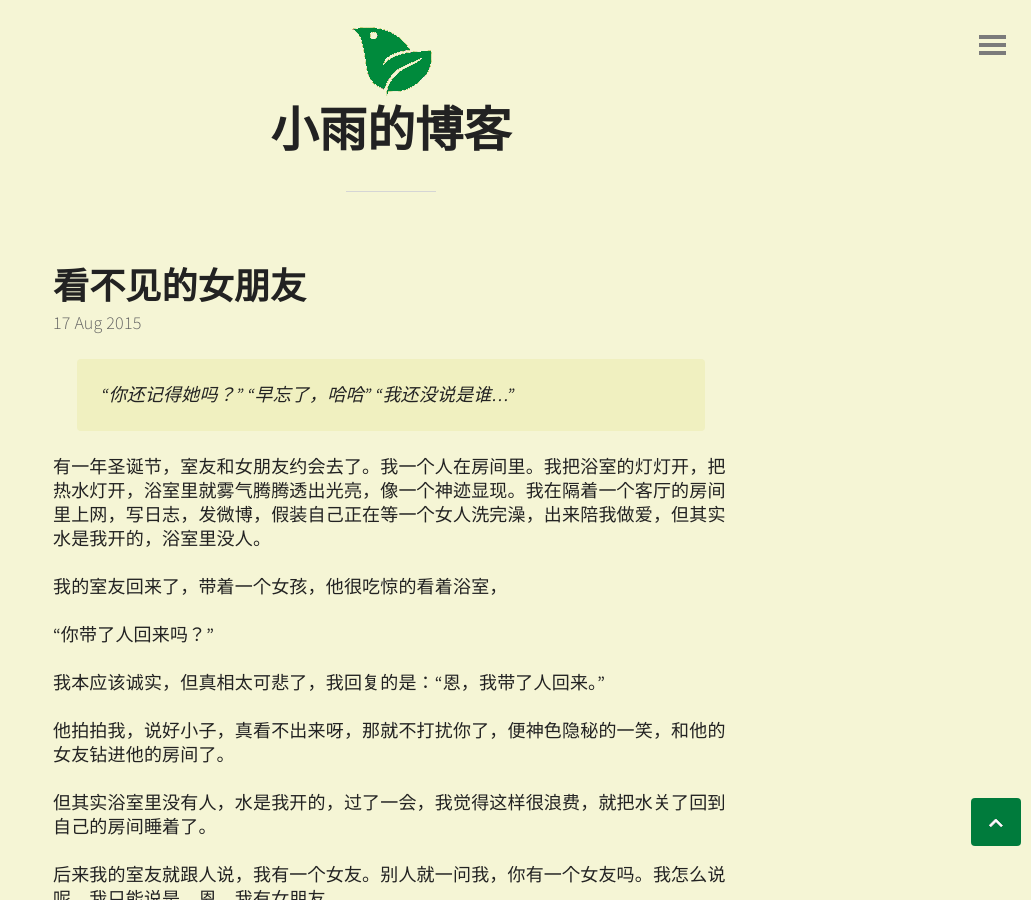
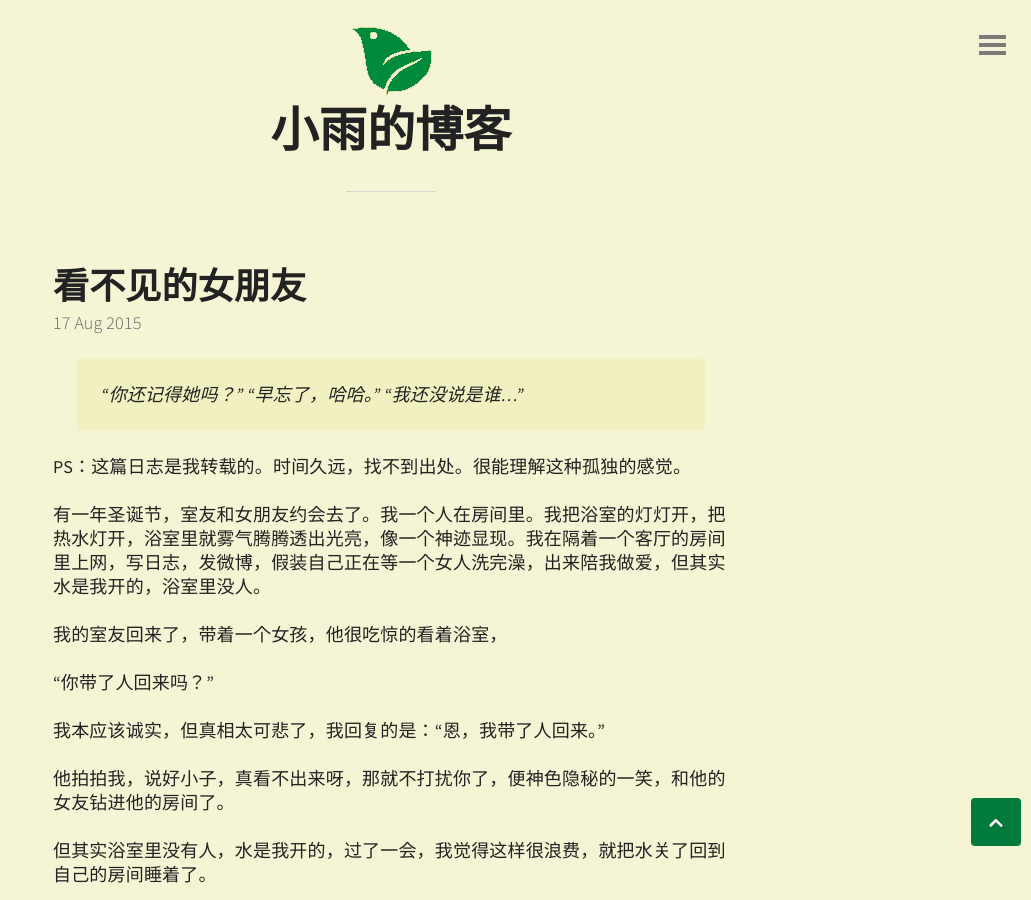
Before and after one commit to xiaoyu33/xiaoyu33.github.io, a Jekyll site: the page built from _posts/2015-08-17-看不见的女朋友.md, in a window 1280 px wide and 900 px high. Shown: the whole window, without its empty margins (249-1280 px from the left). Built offline with Jekyll 4.4.1, drawn with Linux system fonts in a browser that asks for light colours; comment, search, counter and statistics services are not loaded.

Commit message:
Update 2015-08-17-看不见的女朋友.md

```diff
--- a/_posts/2015-08-17-看不见的女朋友.md
+++ b/_posts/2015-08-17-看不见的女朋友.md
@@ -3,8 +3,10 @@ title: 看不见的女朋友
 ---
 
 > "你还记得她吗？"
-“早忘了，哈哈”
+“早忘了，哈哈。”
 “我还没说是谁…”
+
+PS：这篇日志是我转载的。时间久远，找不到出处。很能理解这种孤独的感觉。
 
 有一年圣诞节，室友和女朋友约会去了。我一个人在房间里。我把浴室的灯灯开，把热水灯开，浴室里就雾气腾腾透出光亮，像一个神迹显现。我在隔着一个客厅的房间里上网，写日志，发微博，假装自己正在等一个女人洗完澡，出来陪我做爱，但其实水是我开的，浴室里没人。
 
```
